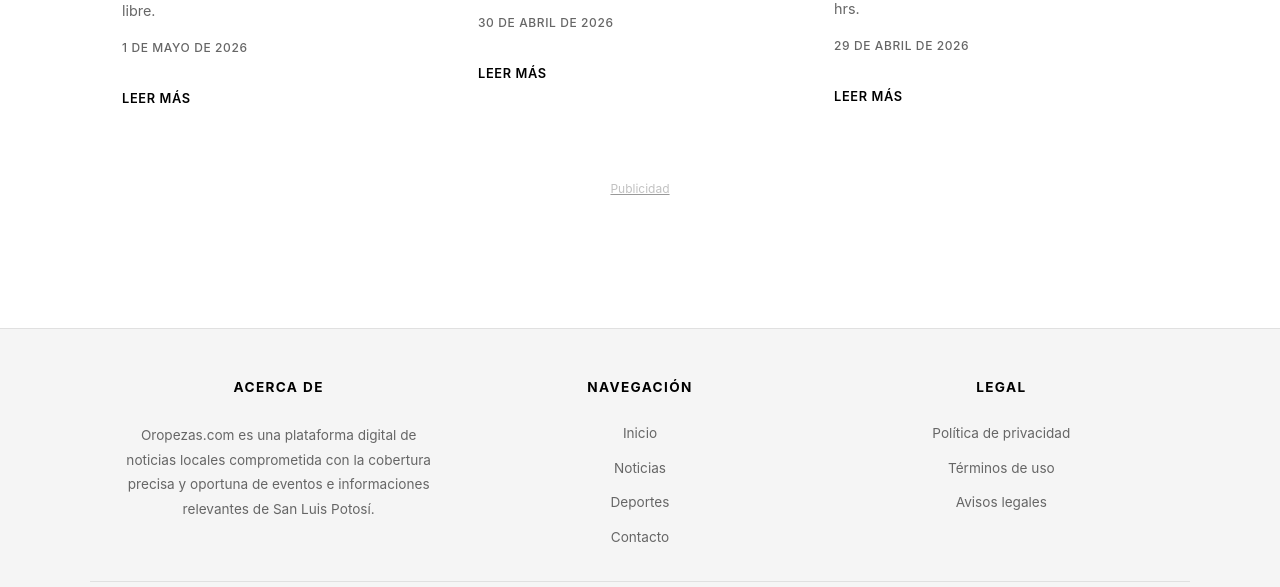
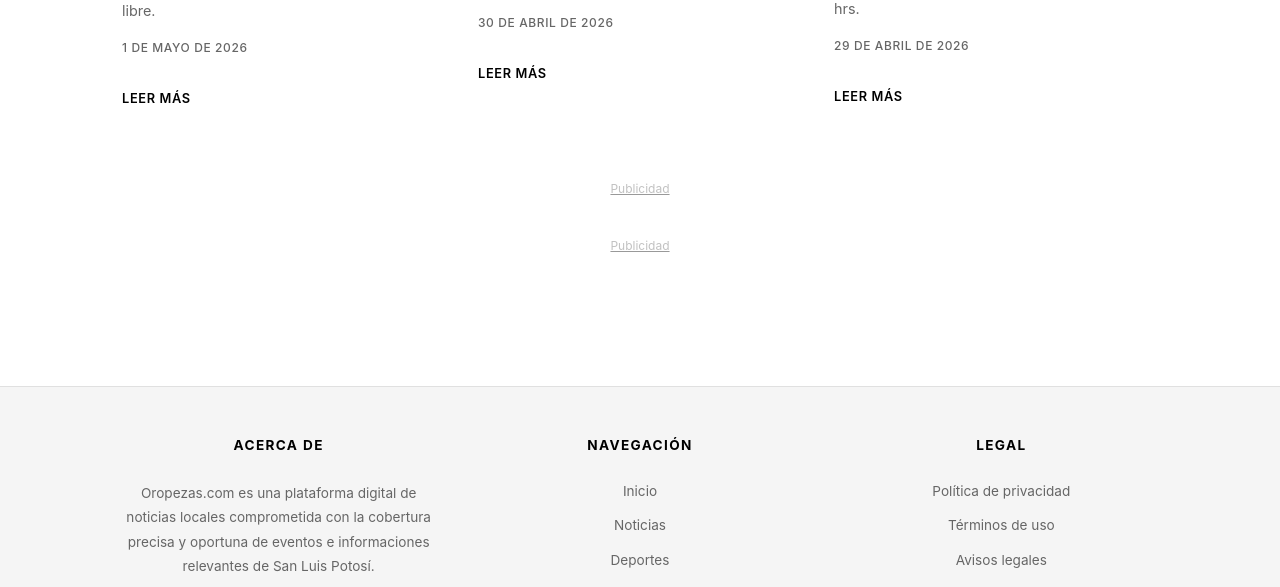
Before and after one commit to egarciao-max/Oropezas.com, a plain HTML site: page Prensa_2/index.html in a window 1280 px wide. Shown: the part 1840-2427 px from the top of the page. Drawn offline with nearby package versions, Linux system fonts and the light colour scheme; no server answers.

Commit message:
Add graph auto ad slot 6188173433 to homepages

```diff
--- a/Prensa_2/index.html
+++ b/Prensa_2/index.html
@@ -604,6 +604,13 @@
             </ins>
         </div>
 
+        <!-- Ad Slot: Graph Auto -->
+        <div style="max-width:1100px;margin:2rem auto;padding:0 2rem;text-align:center;">
+            <ins class="adsbygoogle" style="display:block;" data-ad-client="ca-pub-8411594357975477" data-ad-slot="6188173433" data-ad-format="auto" data-full-width-responsive="true">
+                <span style="opacity:0.4;font-size:0.75rem;color:var(--gray-text);">Publicidad</span>
+            </ins>
+        </div>
+
     </main>
 <script src="main.js"></script>
 
```
Also changed, not shown: Prensa_2/Kelowna/index.html (+7 -0 lines), Prensa_2/kelowna/index.html (+7 -0 lines).
